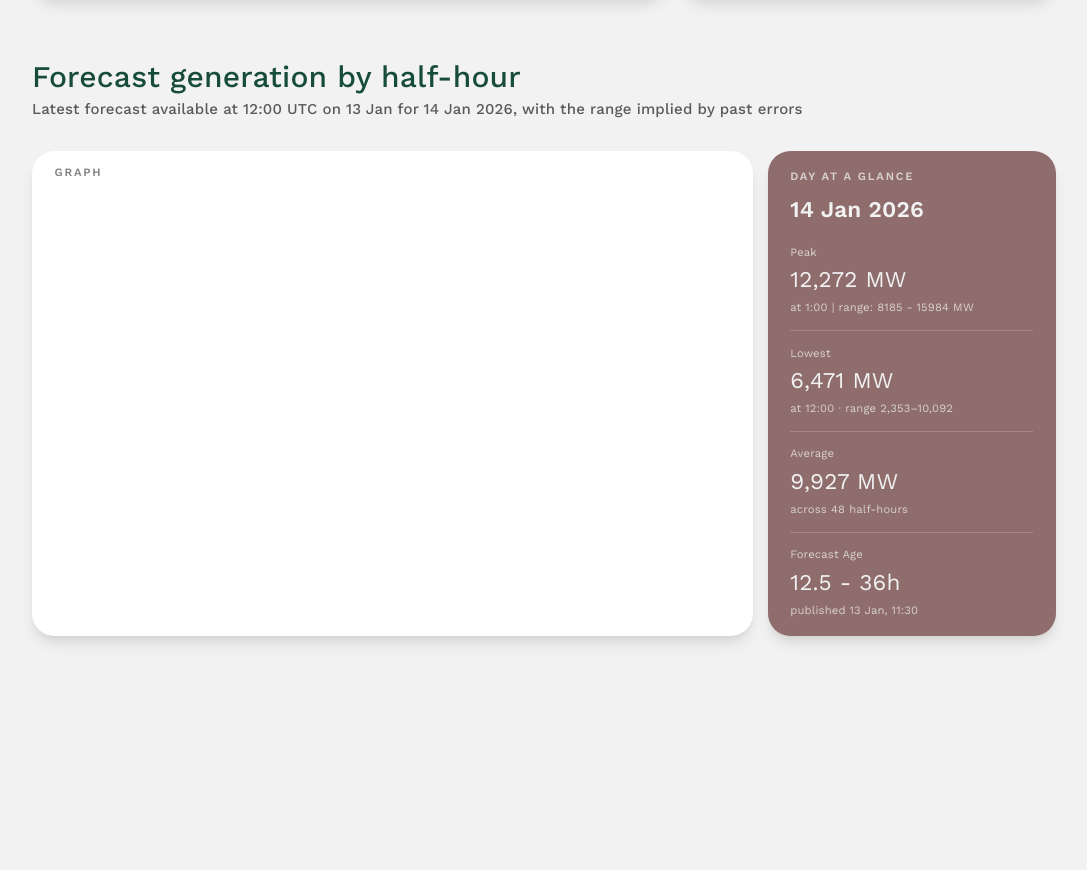
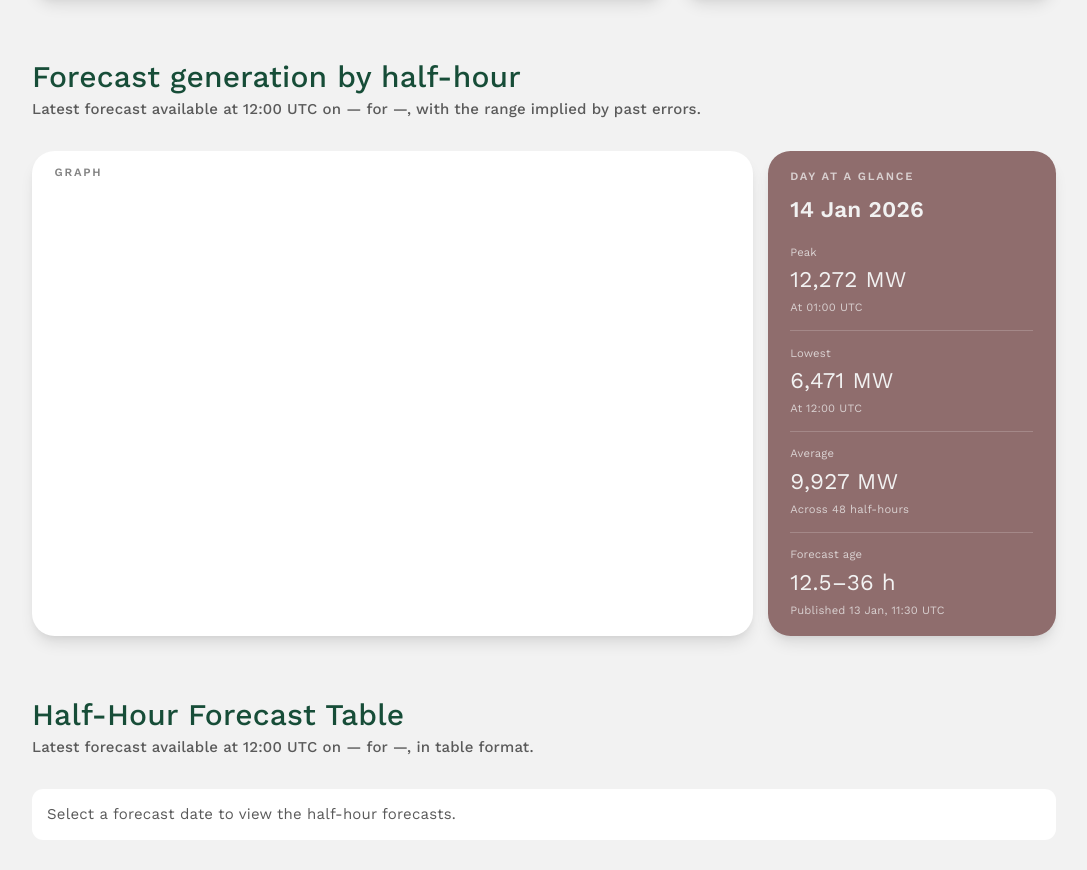
Before and after one commit to dishaap/reint-challenge, a React app in the folder frontend/: page / in a window 1280 px wide. Shown: the part 483-1353 px from the top of the page, without its empty margins (96-1183 px from the left). Before the commit the page ends 1149 px from the top, so only its background shows below. Built offline with nearby package versions, Linux system fonts and the light colour scheme; the HTML template or start-up script is replaced by a standard one.

Commit message:
add forecast table with api integration

```diff
--- /dev/null
+++ b/frontend/src/components/ForecastTable.css
@@ -0,0 +1,57 @@
+.forecast-table-section {
+  margin-top: 2rem;
+  text-align: left;
+}
+
+.forecast-table-title {
+  margin: 0 0 1rem;
+  color: var(--color-3);
+  font-size: 1.25rem;
+  font-weight: 600;
+}
+
+.forecast-table-message {
+  padding: 1rem;
+  border-radius: 0.75rem;
+  background: #fff;
+  color: var(--text-dark);
+}
+
+.forecast-table-error {
+  color: var(--color-4);
+}
+
+.forecast-table-scroll {
+  overflow-x: auto;
+  border-radius: 0.75rem;
+  background: #fff;
+  box-shadow: var(--shadow);
+}
+
+.forecast-table {
+  width: 100%;
+  border-collapse: collapse;
+  text-align: left;
+  white-space: nowrap;
+}
+
+.forecast-table th,
+.forecast-table td {
+  padding: 0.75rem 1rem;
+  border-bottom: 1px solid var(--color-2);
+}
+
+.forecast-table th {
+  background: var(--color-3);
+  color: var(--text-light);
+  font-size: 0.8rem;
+  font-weight: 600;
+}
+
+.forecast-table td {
+  color: var(--text-dark);
+}
+
+.forecast-table tbody tr:last-child td {
+  border-bottom: 0;
+}
--- /dev/null
+++ b/frontend/src/components/ForecastTable.jsx
@@ -0,0 +1,75 @@
+import './ForecastTable.css'
+
+function formatUtcDateTime(value) {
+    if (!value) return '—'
+
+    const date = new Date(value)
+    if (Number.isNaN(date.getTime())) return '—'
+
+    return new Intl.DateTimeFormat(undefined, {
+        dateStyle: 'medium',
+        timeStyle: 'short',
+        timeZone: 'UTC',
+        hourCycle: 'h23',
+    }).format(date)
+}
+
+export default function ForecastTable({
+    rows,
+    loading = false,
+    error = '',
+    forecastDate = '',
+}) {
+    return (
+        <section className="forecast-table-section">
+            {!forecastDate ? (
+                <p className="forecast-table-message">
+                    Select a forecast date to view the half-hour forecasts.
+                </p>
+            ) : loading ? (
+                <p className="forecast-table-message" role="status">
+                    Loading forecasts…
+                </p>
+            ) : error ? (
+                <p className="forecast-table-message forecast-table-error" role="alert">
+                    Could not load forecasts: {error}
+                </p>
+            ) : rows.length === 0 ? (
+                <p className="forecast-table-message">
+                    No forecasts are available for this date and cutoff.
+                </p>
+            ) : (
+                <div className="forecast-table-scroll">
+                    <table className="forecast-table">
+                        <thead>
+                            <tr>
+                                <th scope="col">Publish time (UTC)</th>
+                                <th scope="col">Time of forecast (UTC)</th>
+                                <th scope="col">Forecasted generation (MW)</th>
+                                <th scope="col">Horizon (hours)</th>
+                            </tr>
+                        </thead>
+                        <tbody>
+                            {rows.map((row) => (
+                                <tr key={row.startTime ?? row.starttime}>
+                                    <td>{formatUtcDateTime(row.publishTime ?? row.publishtime)}</td>
+                                    <td>{formatUtcDateTime(row.startTime ?? row.starttime)}</td>
+                                    <td>
+                                        {Number.isFinite(Number(row.forecast))
+                                            ? Number(row.forecast).toLocaleString()
+                                            : '—'}
+                                    </td>
+                                    <td>
+                                        {Number.isFinite(Number(row.horizon_hours))
+                                            ? Number(row.horizon_hours).toFixed(1)
+                                            : '—'}
+                                    </td>
+                                </tr>
+                            ))}
+                        </tbody>
+                    </table>
+                </div>
+            )}
+        </section>
+    )
+}
--- a/frontend/src/pages/DayAheadView.jsx
+++ b/frontend/src/pages/DayAheadView.jsx
@@ -1,5 +1,7 @@
+import { useEffect, useState } from "react";
 import Filters from "../components/Filters";
 import Card from "../components/Card";
+import ForecastTable from "../components/ForecastTable";
 
 const summaryMetrics = [
     { label: "Data up to", value: "13 Jan, 12:00 UTC", detail: "Decision time (D-1 cutoff)" },
@@ -10,13 +12,92 @@ const summaryMetrics = [
 ]
 
 const dailyMetrics = [
-    { label: "Peak", value: "12,272 MW", detail: "at 1:00 | range: 8185 - 15984 MW" },
-    { label: "Lowest", value: "6,471 MW", detail: "at 12:00 · range 2,353–10,092" },
-    { label: "Average", value: "9,927 MW", detail: "across 48 half-hours" },
-    { label: "Forecast Age", value: "12.5 - 36h", detail: "published 13 Jan, 11:30" }
+    { label: "Peak", value: "12,272 MW", detail: "At 01:00 UTC" },
+    { label: "Lowest", value: "6,471 MW", detail: "At 12:00 UTC" },
+    { label: "Average", value: "9,927 MW", detail: "Across 48 half-hours" },
+    { label: "Forecast age", value: "12.5–36 h", detail: "Published 13 Jan, 11:30 UTC" },
 ]
 
+function getPreviousDate(date) {
+    if (!date) return ""
+
+    const previousDate = new Date(`${date}T00:00:00Z`)
+    previousDate.setUTCDate(previousDate.getUTCDate() - 1)
+    return previousDate.toISOString().slice(0, 10)
+}
+
+function formatDate(date) {
+    if (!date) return "—"
+
+    return new Intl.DateTimeFormat("en-GB", {
+        day: "numeric",
+        month: "short",
+        year: "numeric",
+        timeZone: "UTC",
+    }).format(new Date(`${date}T00:00:00Z`))
+}
+
 export default function DayAheadView({ filters, onFiltersChange }) {
+    const forecastDate = filters.dates["Date of Forecast"] ?? ""
+    const decisionDate = getPreviousDate(forecastDate)
+    const [forecastRows, setForecastRows] = useState([])
+    const [isLoadingForecasts, setIsLoadingForecasts] = useState(false)
+    const [forecastError, setForecastError] = useState("")
+
+    useEffect(() => {
+        if (!forecastDate) {
+            return undefined
+        }
+
+        const controller = new AbortController()
+        const params = new URLSearchParams({
+            cutoff: filters.cutoffTime || "12:00",
+            lower_pct: String(filters.percentiles.lower),
+            upper_pct: String(filters.percentiles.upper),
+        })
+
+        if (filters.history !== "All available") {
+            params.set("window_days", filters.history === "Past 7 days" ? "7" : "14")
+        }
+
+        async function loadForecasts() {
+            setIsLoadingForecasts(true)
+            setForecastError("")
+
+            try {
+                const apiBase = (import.meta.env.VITE_API_URL || "http://localhost:8000")
+                    .replace(/\/+$/, "")
+                const response = await fetch(
+                    `${apiBase}/api/forecast/${forecastDate}?${params}`,
+                    { signal: controller.signal },
+                )
+                const result = await response.json()
+
+                if (!response.ok) {
+                    throw new Error(result.detail || `Request failed (${response.status})`)
+                }
+
+                if (!Array.isArray(result.rows)) {
+                    throw new Error("The forecast API returned an invalid rows value.")
+                }
+
+                setForecastRows(result.rows)
+            } catch (error) {
+                if (!controller.signal.aborted) {
+                    setForecastRows([])
+                    setForecastError(error instanceof Error ? error.message : String(error))
+                }
+            } finally {
+                if (!controller.signal.aborted) {
+                    setIsLoadingForecasts(false)
+                }
+            }
+        }
+
+        loadForecasts()
+        return () => controller.abort()
+    }, [forecastDate, filters.cutoffTime, filters.history, filters.percentiles])
+
     return (
         <>
             <Filters
@@ -50,10 +131,14 @@ export default function DayAheadView({ filters, onFiltersChange }) {
             <div>
                 <div className="section-header">
                     <p className="section-header-title">Forecast generation by half-hour</p>
-                    <p className="section-header-subtitle">Latest forecast available at 12:00 UTC on 13 Jan for 14 Jan 2026, with the range implied by past errors</p>
+                    <p className="section-header-subtitle">
+                        Latest forecast available at {filters.cutoffTime || "12:00"} UTC
+                        {" on "}{formatDate(decisionDate)}{" for "}{formatDate(forecastDate)},
+                        {" with the range implied by past errors."}
+                    </p>
                 </div>
                 <section className="forecast-stats">
-                    <Card tone="white" eyebrow="Graph"></Card>
+                    <Card tone="light" eyebrow="Graph"></Card>
                     <Card
                         tone="rose"
                         title="14 Jan 2026"
@@ -67,6 +152,22 @@ export default function DayAheadView({ filters, onFiltersChange }) {
                     </Card>
                 </section>
             </div>
+            <div>
+                <div className="section-header">
+                    <p className="section-header-title">Half-Hour Forecast Table</p>
+                    <p className="section-header-subtitle">
+                        Latest forecast available at {filters.cutoffTime || "12:00"} UTC
+                        {" on "}{formatDate(decisionDate)}{" for "}{formatDate(forecastDate)},
+                        {" in table format."}
+                    </p>
+                </div>
+                <ForecastTable
+                    rows={forecastRows}
+                    loading={isLoadingForecasts}
+                    error={forecastError}
+                    forecastDate={forecastDate}
+                />
+            </div>
         </>
     )
 }
```
